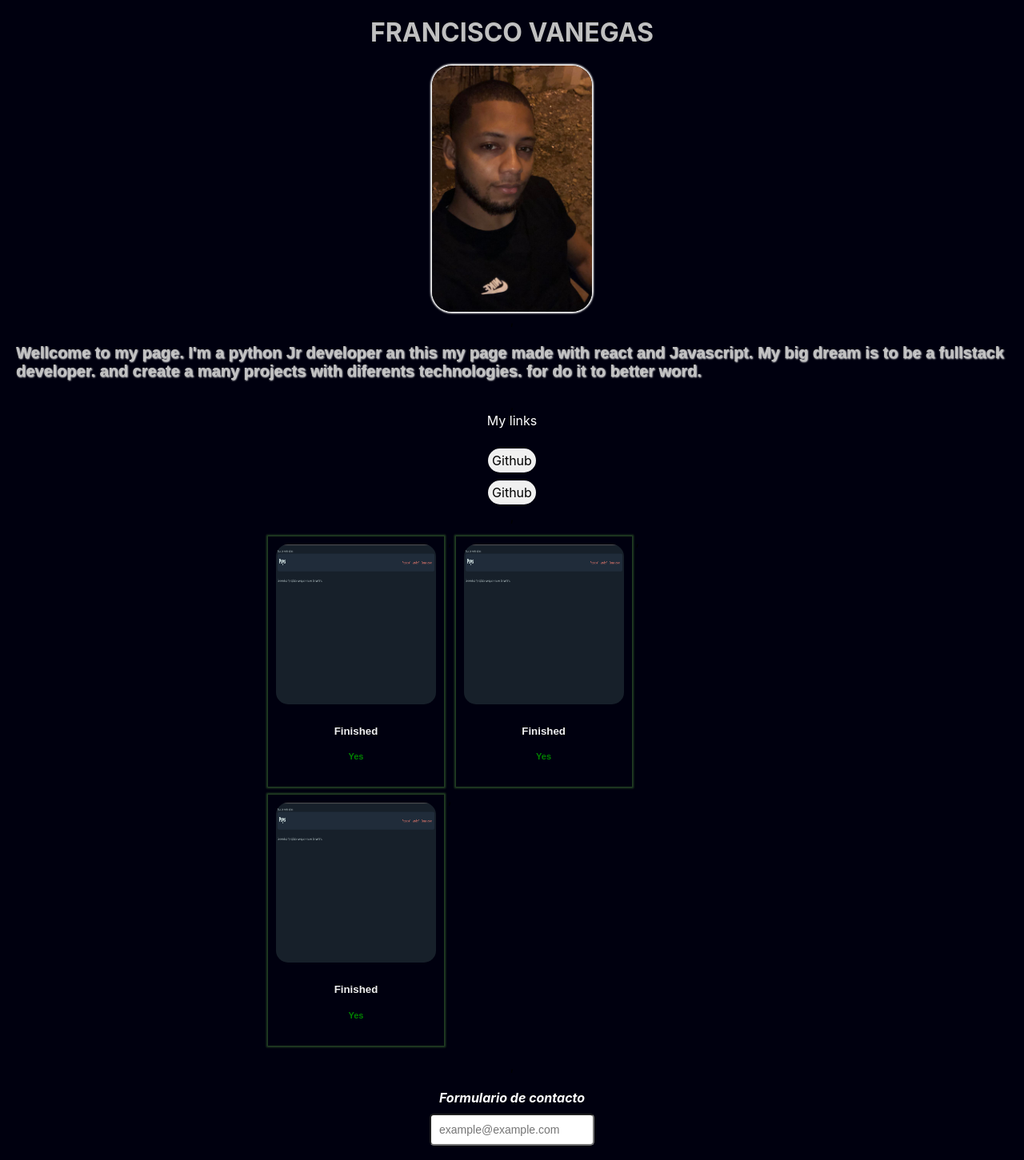
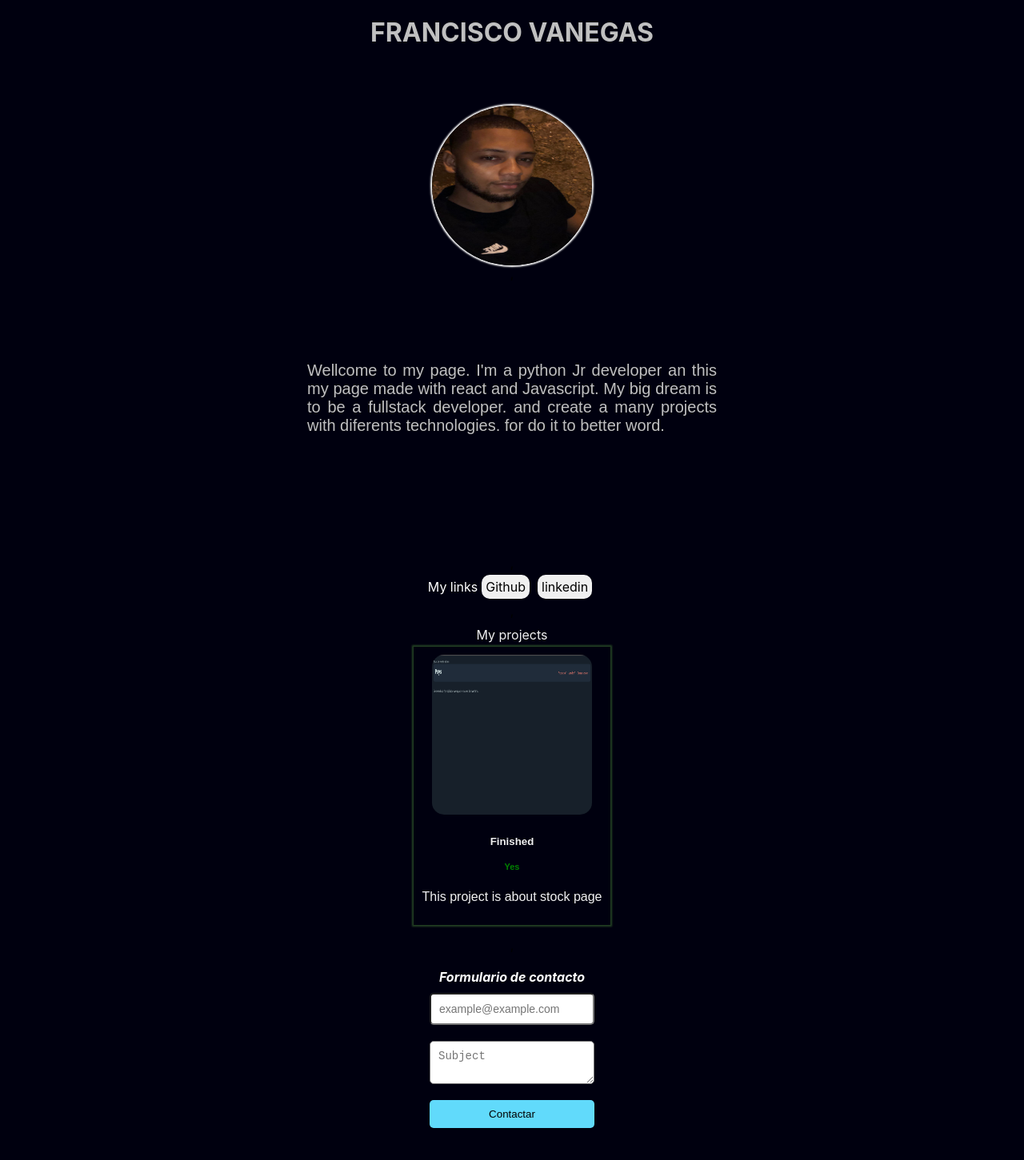
Before and after one commit to FranciscoDJVI/Javascript, a React (Create React App) app in the folder mifirstpage/: page / in a window 1280 px wide. Shown: the top 1451 px of the page at 80% size. Built offline with nearby package versions, Linux system fonts and the light colour scheme.

Commit message:
stylin components

```diff
--- a/mifirstpage/src/components/Avatar.js
+++ b/mifirstpage/src/components/Avatar.js
@@ -17,8 +17,10 @@ function AvatarImage() {
         src={user.image}
         alt="My screen"
         style={{
+          marginTop: "50px",
           width: "200px",
-          borderRadius: "25px",
+          height: "200px",
+          borderRadius: "100%",
           boxShadow: "0 0 2px 2px #ffffff",
         }}
       ></img>
--- a/mifirstpage/src/components/Deploy.js
+++ b/mifirstpage/src/components/Deploy.js
@@ -37,6 +37,7 @@ function DeployProject() {
     <div className="deploy" style={StyleContainerDeploy}>
       <img src={ProjectsImage} alt="Deployimage" style={StyleImage} />
       <h5>Finished {OptionDeploy()}</h5>
+      <p>This project is about stock page</p>
     </div>
   );
 }
--- a/mifirstpage/src/components/Links.js
+++ b/mifirstpage/src/components/Links.js
@@ -2,7 +2,7 @@ import React from "react";
 
 const StyeLinks = {
   display: "flex",
-  flexDirection: "column",
+  flexDirection: "row",
   flexWrap: "wrap",
   alignItems: "center",
   justifyContent: "center",
@@ -13,8 +13,9 @@ const StyleA = {
   padding: "5px",
   background: "#f0f0f0",
   color: "#000000",
-  borderRadius: "25px",
+  borderRadius: "10px",
   margin: "5px",
+  pading: "10px",
 };
 
 function Links() {
@@ -31,12 +32,12 @@ function Links() {
         Github
       </a>
       <a
-        href="https://github.com/FranciscoDJVI"
+        href="https://www.linkedin.com/in/francisco-vanegas-134522229/"
         target="_blank"
         rel="noopener noreferrer"
         style={StyleA}
       >
-        Github
+        linkedin
       </a>
     </div>
   );
--- a/mifirstpage/src/components/MyProjects.js
+++ b/mifirstpage/src/components/MyProjects.js
@@ -3,18 +3,25 @@ import DeployProject from "./Deploy";
 
 const StyleDivProjects = {
   display: "flex",
+  flexDirection: "column",
+  justifyContent: "center",
+  alignItems: "center",
   flexWrap: "wrap",
   marginLeft: "25%",
   marginRight: "25%",
   padding: "10px",
+  color: "#f0f0f0",
 };
 
 function MyProjects() {
   return (
     <div className="myprojects-div" style={StyleDivProjects}>
-      <DeployProject />,
-      <DeployProject />,
-      <DeployProject />,
+      <div>
+        <span>My projects</span>
+      </div>
+      <div>
+        <DeployProject />
+      </div>
     </div>
   );
 }
--- a/mifirstpage/src/components/TextPresentation.js
+++ b/mifirstpage/src/components/TextPresentation.js
@@ -4,12 +4,15 @@ function TextPresentation() {
   return (
     <p
       style={{
+        width: "40vw",
         fontSize: "20px",
-        margin: "20px",
+        textAlign: "justify",
+        marginLeft: "150px",
+        marginRight: "150px",
+        marginTop: "100px",
+        marginBottom: "150px",
         fontFamily: "Arial",
         color: "silver",
-        fontWeight: "bold",
-        textShadow: "1px 1px 2px #ffffff",
       }}
     >
       Wellcome to my page. I'm a python Jr developer an this my page made with
--- a/mifirstpage/src/components/footer.js
+++ b/mifirstpage/src/components/footer.js
@@ -5,8 +5,10 @@ function Footer() {
     <footer
       style={{
         textAlign: "center",
-        padding: "20px",
+        padding: "15x",
         width: "100%",
+        position: "relative",
+        top: "100%",
         backgroundColor: "#f1f1f1",
       }}
     >
```
